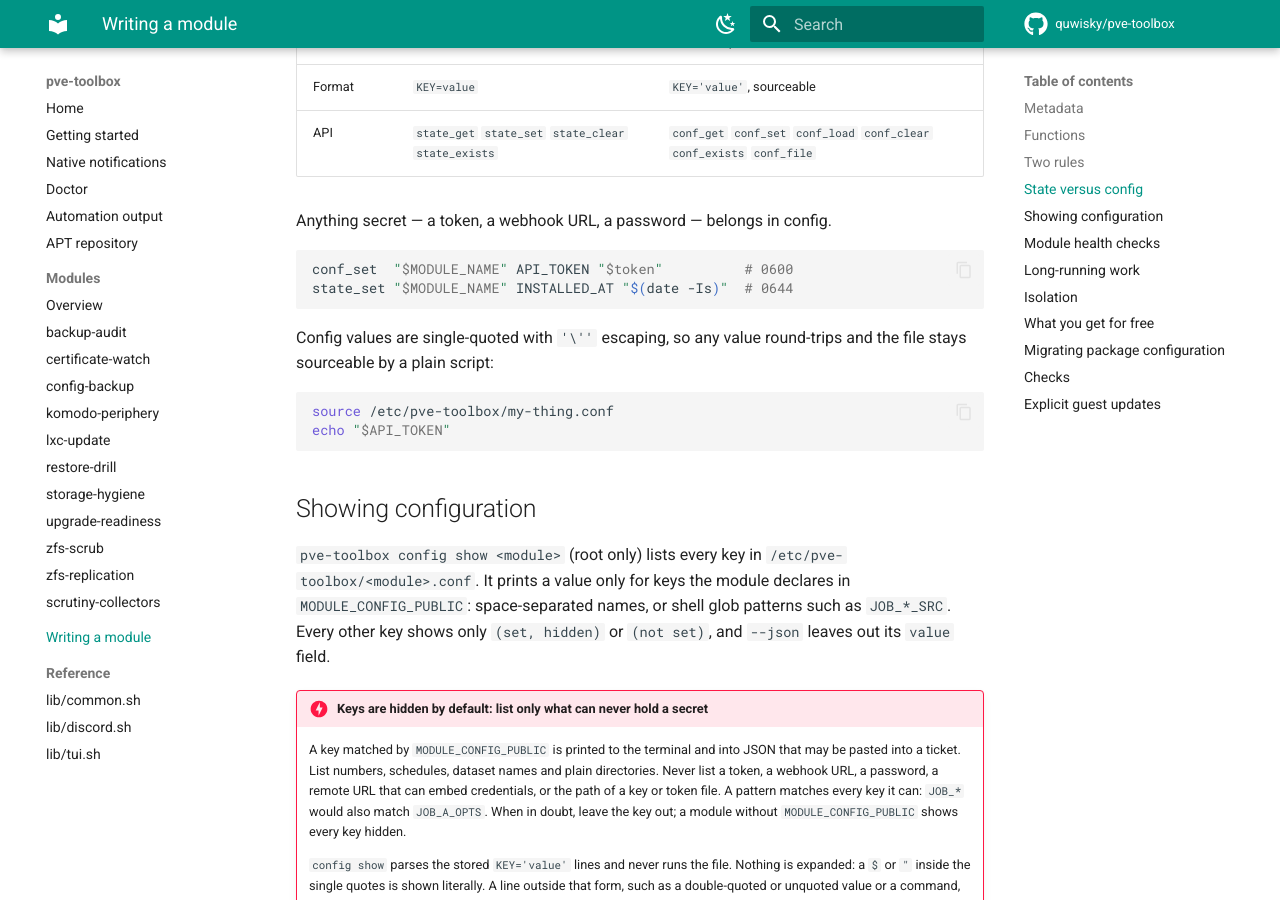
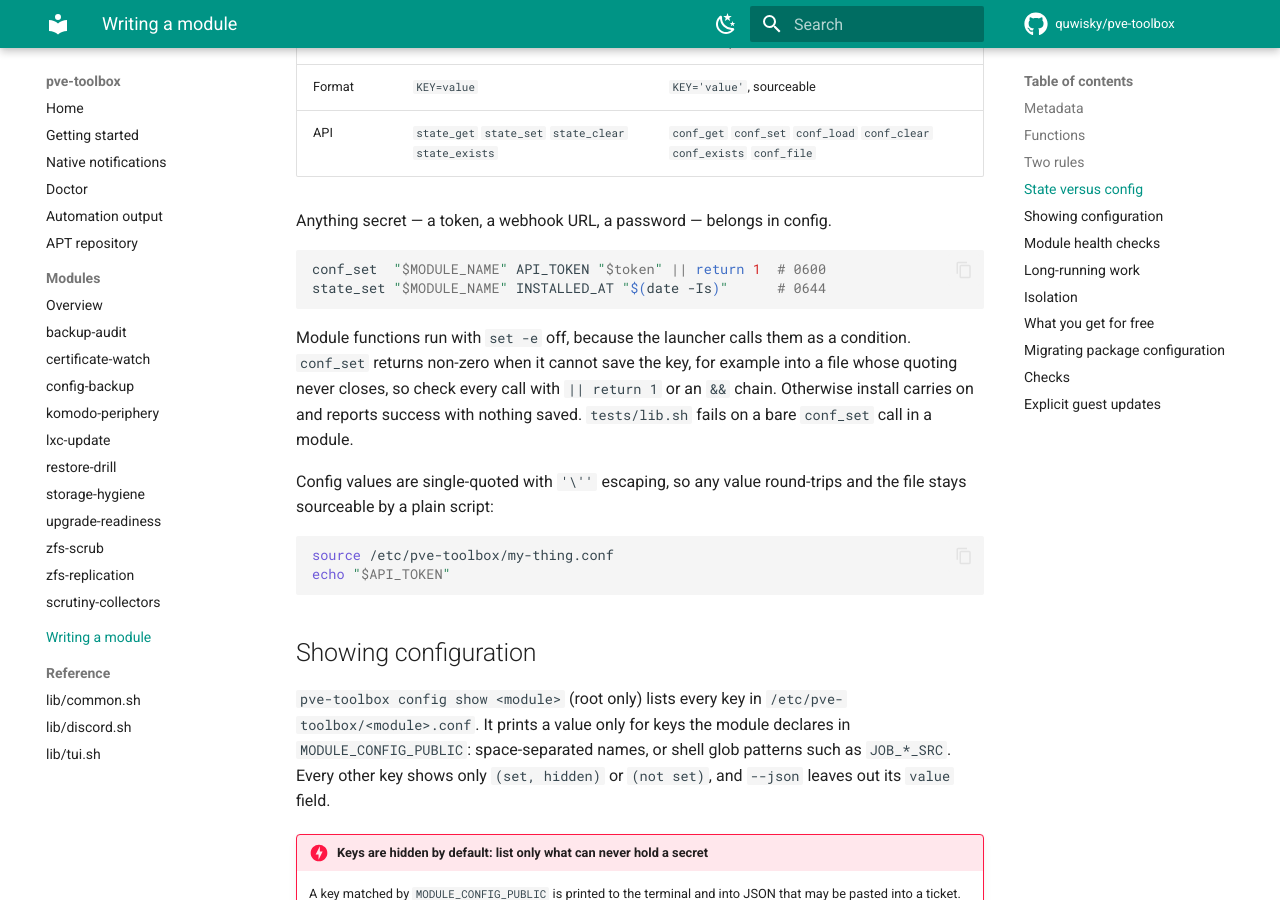
Before and after one commit to quwisky/pve-toolbox, an MkDocs documentation site: the page built from docs/writing-a-module.md, in a window 1280 px wide and 900 px high, scrolled down 2046 px. Built offline with MkDocs 1.6.1 and Material for MkDocs 9.7.7, drawn with Linux system fonts in a browser that asks for light colours; comment, search, counter and statistics services are not loaded.

Commit message:
fix(modules): fail install and update when configuration cannot be saved (#104)
* fix(modules): fail install and update when configuration cannot be saved

The launcher calls module functions as a condition, so bash ignores
set -e inside them, and most modules called conf_set without checking
it. A refused or failed write was dropped: install went on, printed its
success line (zfs-scrub and config-backup even said "ok wrote …") and
exited 0 with the old or partial configuration.

Every conf_set call in modules/ now propagates failure with || return 1
(the && chains in komodo-periphery and lxc-update already did), and so
do the callers of the helpers that wrap them (_zs_write_conf,
_cb_write_conf, _cb_migrate_conf, _zr_save_job). The recovery path in
komodo-periphery's host cleanup still warns and continues on purpose.

tests/lib.sh fails on any conf_set call in modules/ that checks neither
|| nor &&. upgrade-readiness and config-backup tests install into a file
with an unclosed quote and require a failure without the success line.
The module template and docs show and explain the check.

Closes #100.

* fix(modules): save before changing timers, and cover the legacy module

zfs-scrub disabled the zfsutils scrub timers before saving its
configuration, so a save that now fails would leave the pools with no
scrub schedule at all. It saves right after the last question, before
any timer changes.

The packaged native-notifications compatibility module also ignored
conf_set. A refused save now stops install with a message that the
tested objects are in place but the file was not saved, before state is
recorded or success is printed. It does not roll back: rollback re-reads
the same file that refused the write.

The conf_set check in tests/lib.sh also scans debian/legacy, and says
it is a line-based heuristic. The docs no longer claim a failed conf_set
always leaves the file unchanged: only a refusal does.

````diff
--- a/docs/writing-a-module.md
+++ b/docs/writing-a-module.md
@@ -88,9 +88,15 @@ word meaningful — the menu shows only that word in the `STATUS` column.
 Anything secret — a token, a webhook URL, a password — belongs in config.
 
 ```bash
-conf_set  "$MODULE_NAME" API_TOKEN "$token"          # 0600
-state_set "$MODULE_NAME" INSTALLED_AT "$(date -Is)"  # 0644
+conf_set  "$MODULE_NAME" API_TOKEN "$token" || return 1  # 0600
+state_set "$MODULE_NAME" INSTALLED_AT "$(date -Is)"      # 0644
 ```
+
+Module functions run with `set -e` off, because the launcher calls them as a
+condition. `conf_set` returns non-zero when it cannot save the key, for example
+into a file whose quoting never closes, so check every call with `|| return 1`
+or an `&&` chain. Otherwise install carries on and reports success with nothing
+saved. `tests/lib.sh` fails on a bare `conf_set` call in a module.
 
 Config values are single-quoted with `'\''` escaping, so any value round-trips
 and the file stays sourceable by a plain script:
````
Also changed, not shown: docs/getting-started.md (+3 -2 lines), docs/modules/zfs-scrub.md (+3 -1 lines), docs/reference/common.md (+3 -1 lines), 16 other files.
